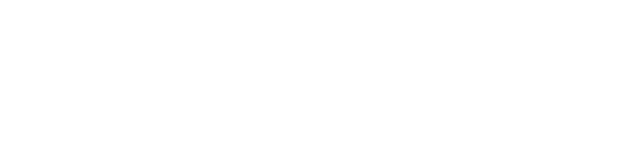
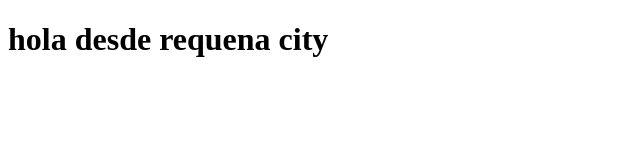
Before and after one commit to lues64/products, a plain HTML site: page index.html in a window 1280 px wide. Shown: the whole page, without its empty margins (0-640 px from the left). Drawn offline with Linux system fonts and the light colour scheme.

Commit message:
:sparkles: change title

```diff
--- a/index.html
+++ b/index.html
@@ -7,5 +7,8 @@
 </head>
 <body>
 
+	<h1>hola desde requena city</h1>
+
+
 </body>
 </html>
```
